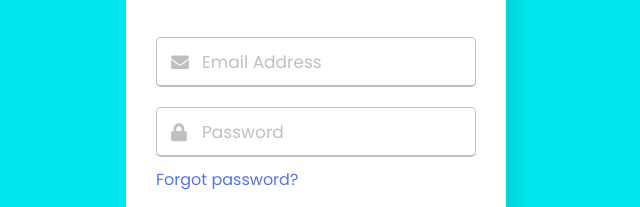
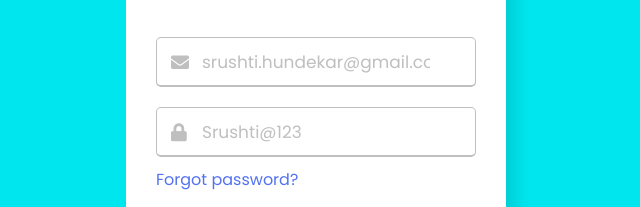
Before and after one commit to SrushtiHundekar/login, a plain HTML site: page index.html in a window 1280 px wide. Shown: the part 255-462 px from the top of the page, without its empty margins (324-964 px from the left). Drawn offline with Linux system fonts and the light colour scheme.

Commit message:
index.html

```diff
--- a/index.html
+++ b/index.html
@@ -15,7 +15,7 @@
         <form action="#">
             <div class="field email">
                 <div class="input-area">
-                    <input type="text" placeholder="Email Address">
+                    <input type="text" placeholder="srushti.hundekar@gmail.com">
                     <i class="icon fas fa-envelope"></i>
                     <i class="error error-icon fas fa-exclamation-circle"></i>
                 </div>
@@ -23,7 +23,7 @@
             </div>
             <div class="field password">
                 <div class="input-area">
-                    <input type="password" placeholder="Password">
+                    <input type="password" placeholder="Srushti@123">
                     <i class="icon fas fa-lock"></i>
                     <i class="error error-icon fas fa-exclamation-circle"></i>
                 </div>
```
